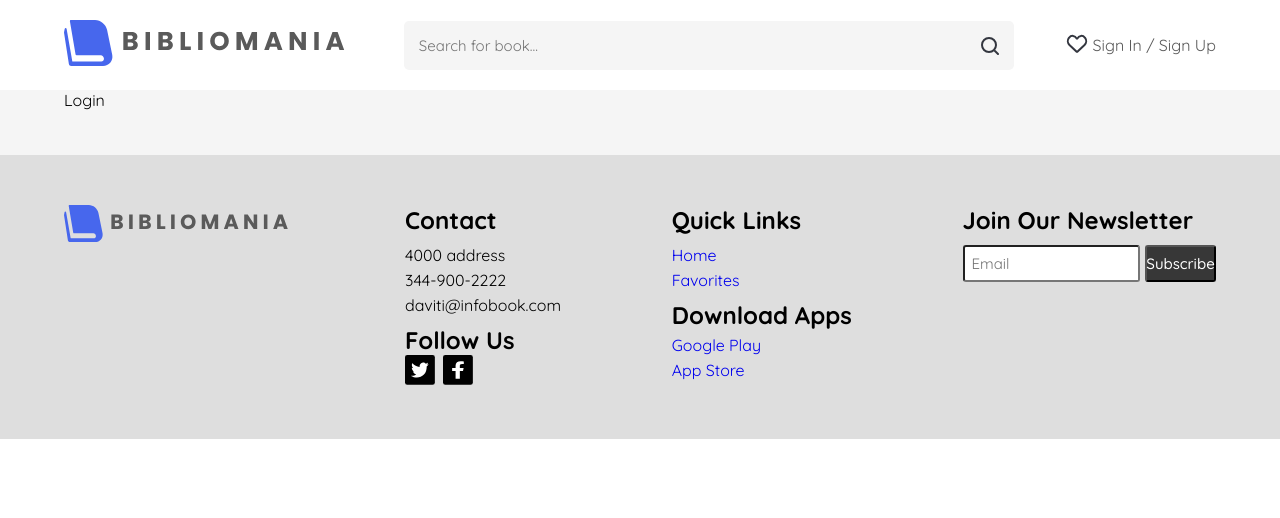
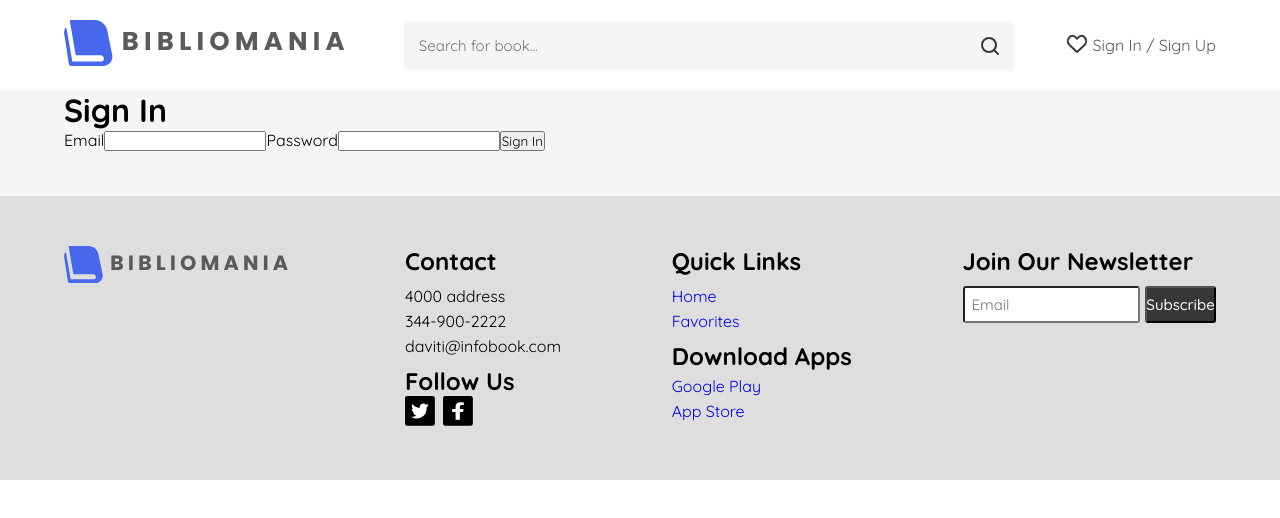
Before and after one commit to lobzhanidzee/comm-school, a React (Create React App) app: page /login in a window 1280 px wide. Shown: the top 518 px of the page. Built offline with nearby package versions, Linux system fonts and the light colour scheme.

Commit message:
added login 1

```diff
--- /dev/null
+++ b/src/components/LoginBox/LoginBox.jsx
@@ -0,0 +1,39 @@
+import USER from "../../constants/user";
+import { useNavigate } from "react-router-dom";
+
+import "./LoginBox.css";
+
+const LoginBox = () => {
+  const Navigate = useNavigate();
+
+  const handleLogin = async (event) => {
+    event.preventDefault();
+
+    const { email: userEmail, password: userPassword } = USER;
+
+    const email = event.target.email.value;
+    const password = event.target.password.value;
+
+    if (email === userEmail && password === userPassword) {
+      Navigate("/");
+    } else {
+      alert("Invalid Email or Password");
+    }
+    console.log(event.target.email.value);
+    console.log(event.target.password.value);
+  };
+
+  return (
+    <div className="login-box">
+      <form action="/" onSubmit={handleLogin}>
+        <label htmlFor="email">Email</label>
+        <input type="email" id="email" name="email" />
+        <label htmlFor="password">Password</label>
+        <input type="password" id="password" name="password" />
+        <button>Sign In</button>
+      </form>
+    </div>
+  );
+};
+
+export default LoginBox;
--- /dev/null
+++ b/src/constants/user.js
@@ -0,0 +1,6 @@
+const USER = {
+  email: "daviti@bibliomania.com",
+  password: "test123456",
+};
+
+export default USER;
--- a/src/pages/Login.jsx
+++ b/src/pages/Login.jsx
@@ -1,5 +1,12 @@
+import LoginBox from "../components/LoginBox/LoginBox";
+
 const Login = () => {
-  return <div>Login</div>;
+  return (
+    <div className="login-page">
+      <h1>Sign In</h1>
+      <LoginBox />
+    </div>
+  );
 };
 
 export default Login;
```
Also changed, not shown: src/components/LoginBox/LoginBox.css (added).
